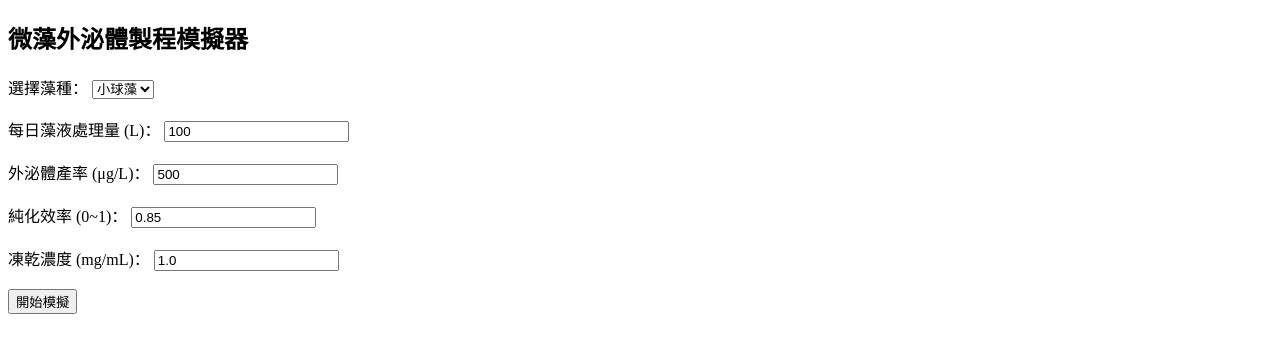
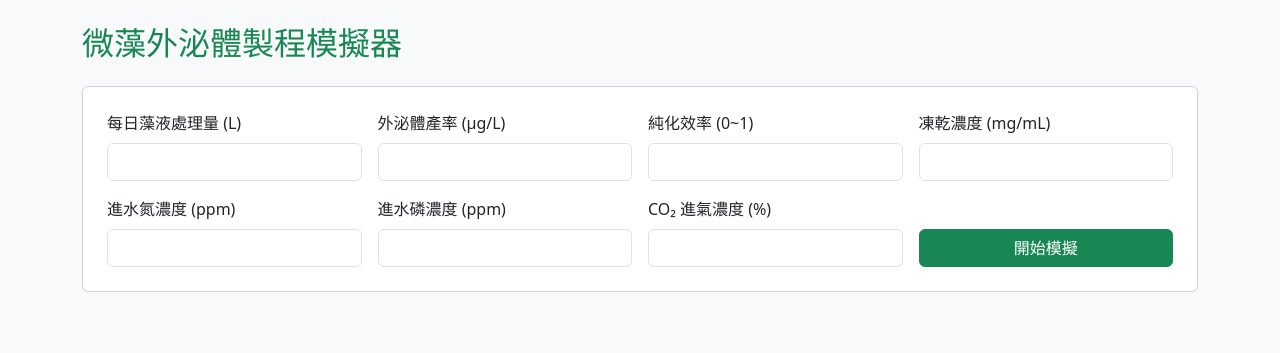
Before and after one commit to Josephalgae/algae_simulator, a Flask app: page / in a window 1280 px wide. Shown: the top 353 px of the page. Run offline with Flask 3, Linux system fonts and the light colour scheme.

Commit message:
Add files via upload

```diff
--- a/templates/index.html
+++ b/templates/index.html
@@ -3,66 +3,119 @@
 <head>
     <meta charset="UTF-8">
     <title>微藻外泌體製程模擬器</title>
+    <link href="https://cdn.jsdelivr.net/npm/bootstrap@5.3.2/dist/css/bootstrap.min.css" rel="stylesheet">
     <script src="https://cdn.jsdelivr.net/npm/chart.js"></script>
 </head>
-<body>
-    <h2>微藻外泌體製程模擬器</h2>
-    <form method="POST">
-        <label>選擇藻種：</label>
-        <select name="species">
-            {% for s in species_options %}
-                <option value="{{s}}">{{s}}</option>
-            {% endfor %}
-        </select><br><br>
-        <label>每日藻液處理量 (L)：</label>
-        <input type="number" name="volume" step="0.1" value="100"><br><br>
-        <label>外泌體產率 (μg/L)：</label>
-        <input type="number" name="yield" step="1" value="500"><br><br>
-        <label>純化效率 (0~1)：</label>
-        <input type="number" name="purify" step="0.01" value="0.85"><br><br>
-        <label>凍乾濃度 (mg/mL)：</label>
-        <input type="number" name="lyo" step="0.1" value="1.0"><br><br>
-        <button type="submit">開始模擬</button>
+<body class="bg-light">
+<div class="container py-4">
+    <h2 class="text-success mb-4">微藻外泌體製程模擬器</h2>
+    <form method="POST" class="card p-4 mb-4">
+        <div class="row g-3">
+            <div class="col-md-3">
+                <label class="form-label">每日藻液處理量 (L)</label>
+                <input type="number" name="volume" step="any" class="form-control" required>
+            </div>
+            <div class="col-md-3">
+                <label class="form-label">外泌體產率 (μg/L)</label>
+                <input type="number" name="yield" step="any" class="form-control" required>
+            </div>
+            <div class="col-md-3">
+                <label class="form-label">純化效率 (0~1)</label>
+                <input type="number" name="purify" step="any" class="form-control" required>
+            </div>
+            <div class="col-md-3">
+                <label class="form-label">凍乾濃度 (mg/mL)</label>
+                <input type="number" name="lyo" step="any" class="form-control" required>
+            </div>
+            <div class="col-md-3">
+                <label class="form-label">進水氮濃度 (ppm)</label>
+                <input type="number" name="in_n" step="any" class="form-control" required>
+            </div>
+            <div class="col-md-3">
+                <label class="form-label">進水磷濃度 (ppm)</label>
+                <input type="number" name="in_p" step="any" class="form-control" required>
+            </div>
+            <div class="col-md-3">
+                <label class="form-label">CO₂ 進氣濃度 (%)</label>
+                <input type="number" name="co2_conc" step="any" class="form-control" required>
+            </div>
+            <div class="col-md-3 d-flex align-items-end">
+                <button type="submit" class="btn btn-success w-100">開始模擬</button>
+            </div>
+        </div>
     </form>
 
     {% if results %}
-    <hr>
-    <h3>模擬結果</h3>
-    <ul>
+    <div class="card p-4 mb-4">
+        <h5 class="mb-3">模擬結果（單位：每日）</h5>
+        <ul class="list-group list-group-flush">
             {% for k, v in results.items() %}
-            <li>{{k}}：{{v}}</li>
+                <li class="list-group-item d-flex justify-content-between">
+                    <span>{{k}}</span><strong>{{v}}</strong>
+                </li>
             {% endfor %}
         </ul>
-
-    <form action="/export" method="post">
+        <form action="/export" method="post" class="mt-3">
             {% for k, v in results.items() %}
                 <input type="hidden" name="{{k}}" value="{{v}}">
             {% endfor %}
-        <button type="submit">匯出 Excel</button>
+            <button type="submit" class="btn btn-outline-primary">匯出 Excel</button>
         </form>
+    </div>
 
-    <h3>視覺化圖表</h3>
-    <canvas id="myChart"></canvas>
+    <div class="card p-4">
+        <h5 class="mb-3">模擬結果圖表</h5>
+        <canvas id="resultChart"></canvas>
+    </div>
     <script>
-        const ctx = document.getElementById('myChart').getContext('2d');
+        const ctx = document.getElementById('resultChart').getContext('2d');
         const chart = new Chart(ctx, {
             type: 'bar',
             data: {
                 labels: {{ chart_data.labels | safe }},
-                datasets: [{
-                    label: '模擬結果',
+                datasets: [
+                    {
+                        label: '產量/去除量',
                         data: {{ chart_data.values | safe }},
-                    backgroundColor: 'rgba(54, 162, 235, 0.5)'
-                }]
+                        backgroundColor: 'rgba(54, 162, 235, 0.6)',
+                        yAxisID: 'y'
+                    },
+                    {
+                        label: '效率 (%)',
+                        data: [
+                            null,null,null,null,null,null,
+                            {{ results['CO2 去除效率 (%)'] }},
+                            null,null,
+                            {{ results['氮去除效率 (%)'] }},
+                            {{ results['磷去除效率 (%)'] }}
+                        ],
+                        backgroundColor: 'rgba(255, 159, 64, 0.7)',
+                        yAxisID: 'y1'
+                    }
+                ]
             },
             options: {
                 responsive: true,
+                interaction: { mode: 'index', intersect: false },
+                stacked: false,
                 scales: {
-                    x: { ticks: { autoSkip: false } }
+                    y: {
+                        beginAtZero: true,
+                        title: { display: true, text: '產量 / ppm / g' },
+                        position: 'left'
+                    },
+                    y1: {
+                        beginAtZero: true,
+                        max: 100,
+                        title: { display: true, text: '效率 (%)' },
+                        position: 'right',
+                        grid: { drawOnChartArea: false }
+                    }
                 }
             }
         });
     </script>
     {% endif %}
+</div>
 </body>
 </html>
```
Lines whose indentation alone changed are shown as unchanged.
